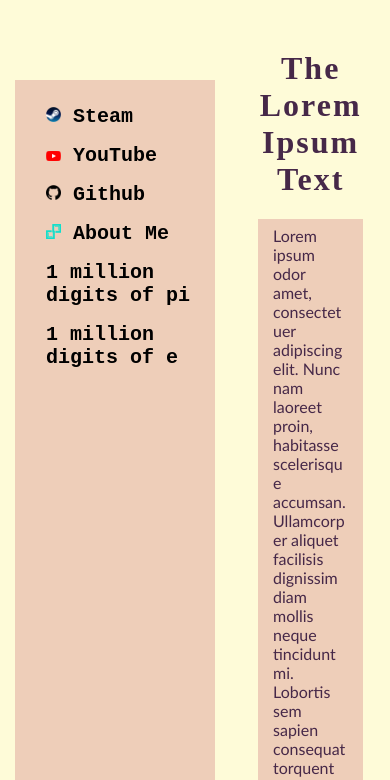
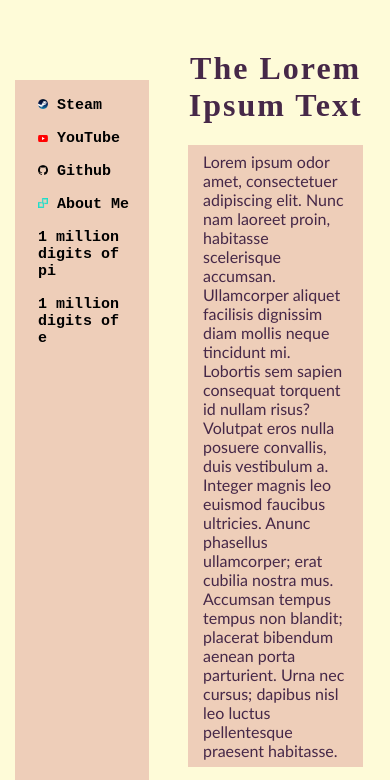
Before and after one commit to Nomi-y/WMC, a plain HTML site: page 2024_09_26/index.html in a window 390 px wide. Shown: the top 780 px of the page. Drawn offline with Linux system fonts and the light colour scheme.

Commit message:
Changed sidenav to take less space with smaller device widths

```diff
--- a/2024_09_26/css/style.css
+++ b/2024_09_26/css/style.css
@@ -33,6 +33,21 @@ body {
     background-color: #BB9AB1;
 }
 
+@media (max-width: 800px) {
+    .sidenav {
+        width: 120px;
+        padding: 7px;
+    }
+
+    .sidenav a {
+        font-size: 15px;
+    }
+
+    .sidenav img {
+        width: 10px;
+    }
+}
+
 main {
     margin: 250px;
     margin-top: 50px;
@@ -59,7 +74,7 @@ main p {
 
 @media (max-width: 800px) {
     main {
-        margin: 250px;
+        margin: 180px;
         margin-top: 50px;
         margin-right: 5%;
     }
```
